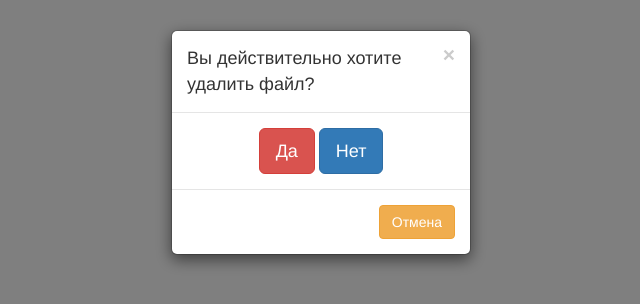
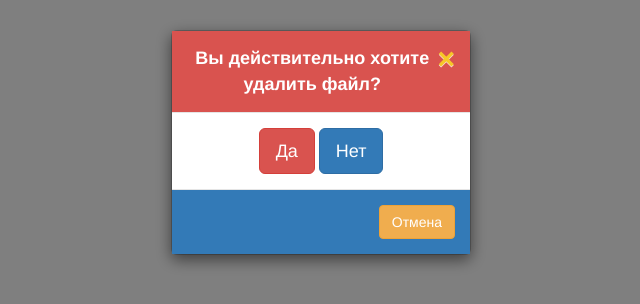
Before and after one commit to AndreyGerasimuk/AndreyGerasimuk.github.io, a plain HTML site: page lesson17/index.html in a window 1280 px wide. Both pictures are taken after a click on the button "Удалить файл?". Shown: the whole page, without its empty margins (319-959 px from the left). Drawn offline with nearby package versions, Linux system fonts and the light colour scheme.

Commit message:
подкрасили

```diff
--- a/lesson17/css/style.css
+++ b/lesson17/css/style.css
@@ -1,3 +1,19 @@
 .vopros {
 	margin-top: 100px;
 }
+.modal-header {
+	background: rgb(217, 83, 79);
+}
+.close {
+	color: #FFE51E;
+	font-size: 30px;
+	opacity: 0.8;
+}
+.modal-title {
+	color: #fff;
+	text-align: center;
+	font-weight: bold;
+}
+.modal-footer {
+	background: rgb(51, 122, 183);
+}
```
